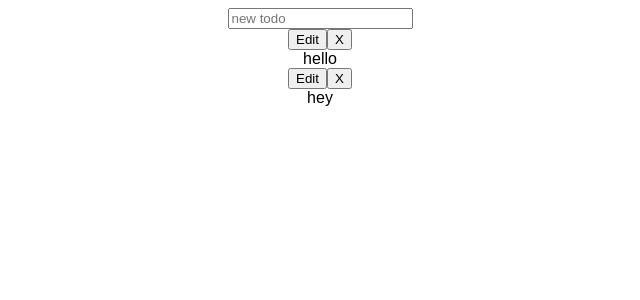
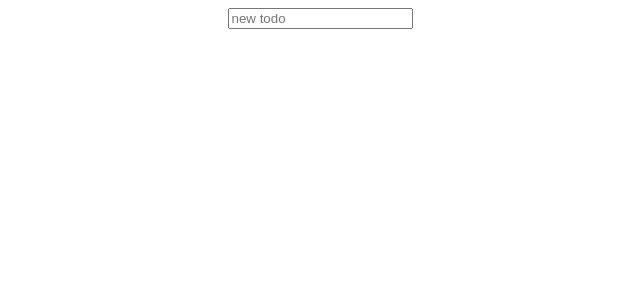
Before and after one commit to itsrojasleon/react-todo-list, a React (Create React App) app: page / in a window 1280 px wide. Shown: the top 300 px of the page, without its empty margins (320-960 px from the left). Built offline with nearby package versions, Linux system fonts and the light colour scheme.

Commit message:
Generate a Key

```diff
--- a/src/components/todo/TodoList.js
+++ b/src/components/todo/TodoList.js
@@ -2,20 +2,21 @@ import React from 'react';
 import Todo from './Todo';
 import TodoForm from './TodoForm';
 
+function generateKey() {
+  return Math.floor(Math.random() * (5192 + 1));
+}
+
 function TodoList() {
-  const [todos, setTodos] = React.useState([
-    { task: 'hello' },
-    { task: 'hey' },
-  ]);
+  const [todos, setTodos] = React.useState([]);
 
   function createTodo(newTodo) {
-    setTodos([...todos, { task: newTodo }]);
+    setTodos([...todos, { task: newTodo, key: generateKey() }]);
   }
   return (
     <div>
       <TodoForm createTodo={createTodo} />
-      {todos.map((t, i) => (
-        <Todo key={i} task={t.task} />
+      {todos.map(t => (
+        <Todo key={t.key} task={t.task} />
       ))}
     </div>
   );
```
